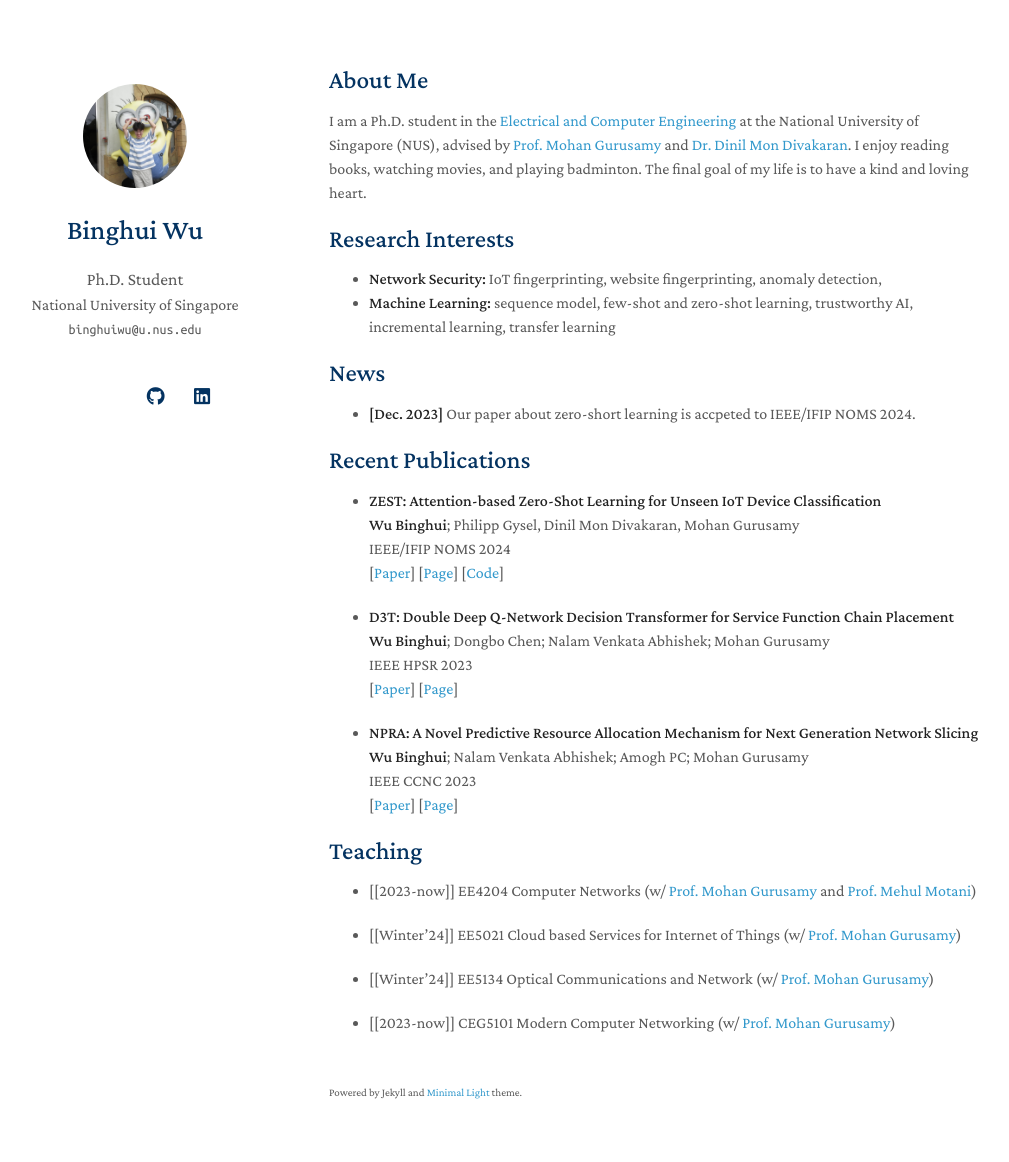
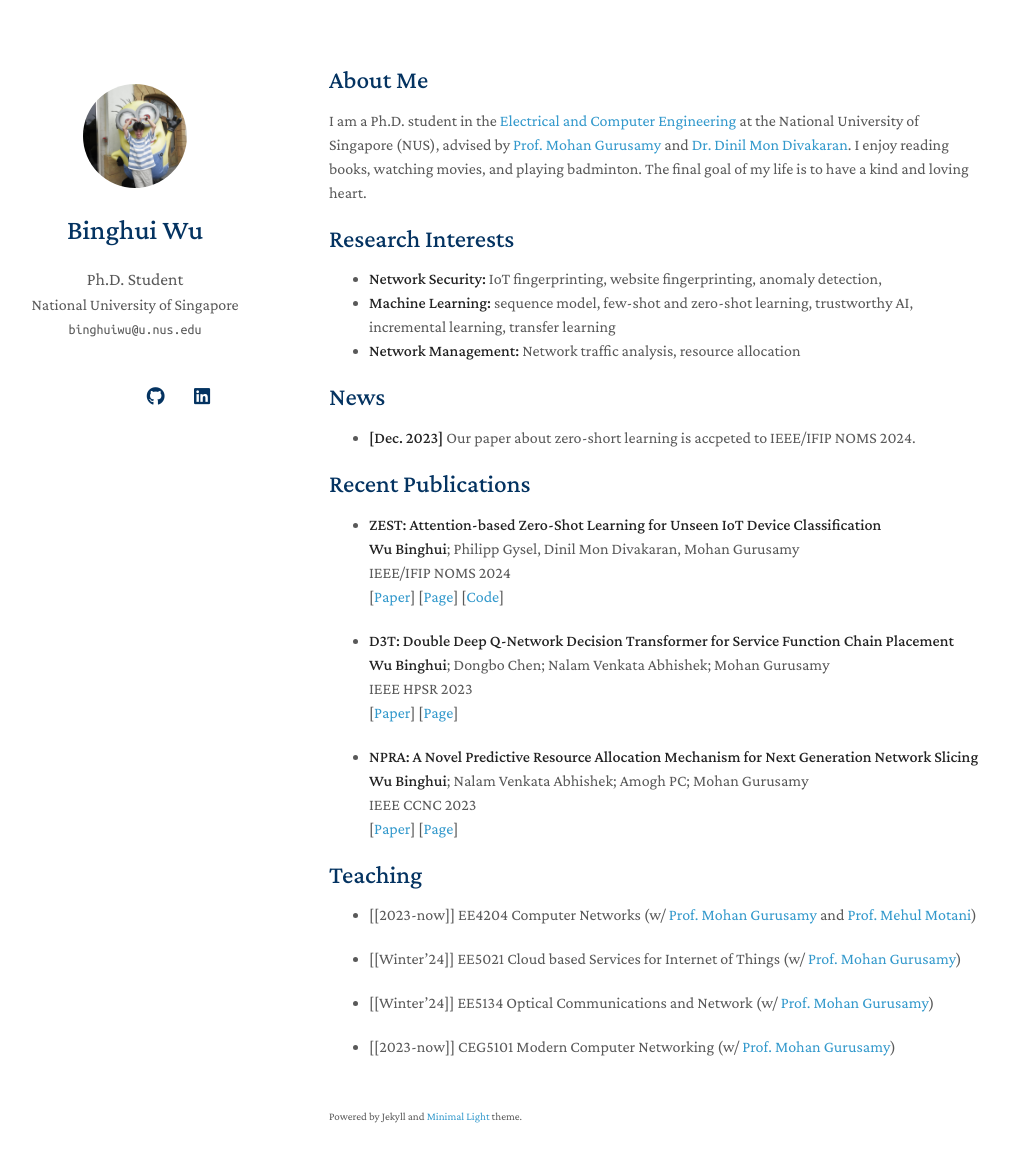
Before and after one commit to Binghui99/binghuiweb.github.io, a Jekyll site: the page built from index.md, in a window 1280 px wide and 1197 px high. Shown: the top 1162 px of the window, without its empty margins (141-1150 px from the left). Built offline with Jekyll 4.4.1, drawn with Linux system fonts in a browser that asks for light colours; nearby versions of some CDN libraries; a style sheet for code colours, icons or effects is not loaded; our own code applies the rules of GitHub Pages for plain Markdown files.

Commit message:
Update index.md

```diff
--- a/index.md
+++ b/index.md
@@ -11,6 +11,7 @@ I am a Ph.D. student in the [Electrical and Computer Engineering](https://cde.nu
 
 - **Network Security:** IoT fingerprinting, website fingerprinting, anomaly detection,
 - **Machine Learning:** sequence model, few-shot and zero-shot learning, trustworthy AI, incremental learning, transfer learning
+- **Network Management:** Network traffic analysis, resource allocation
 
 ## News
 
```
